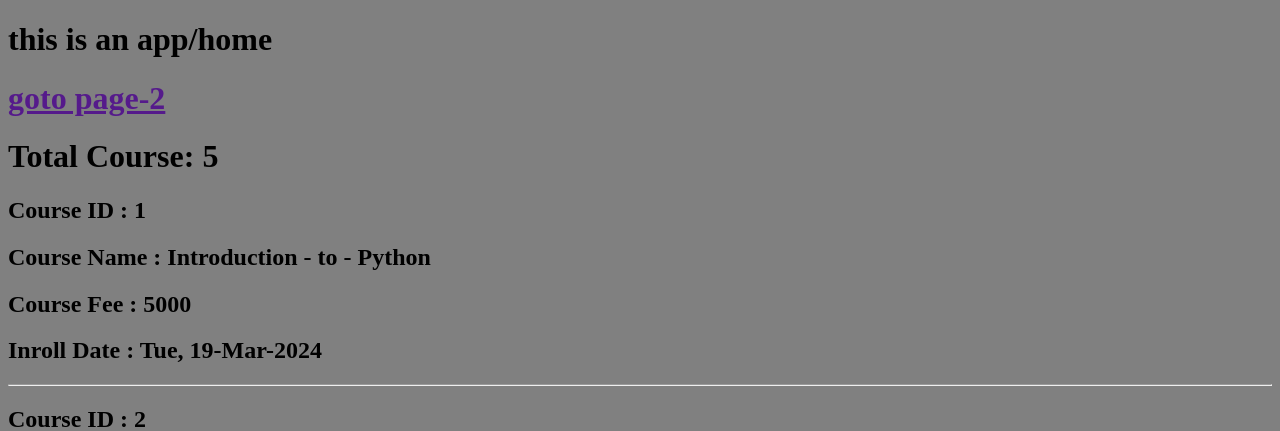
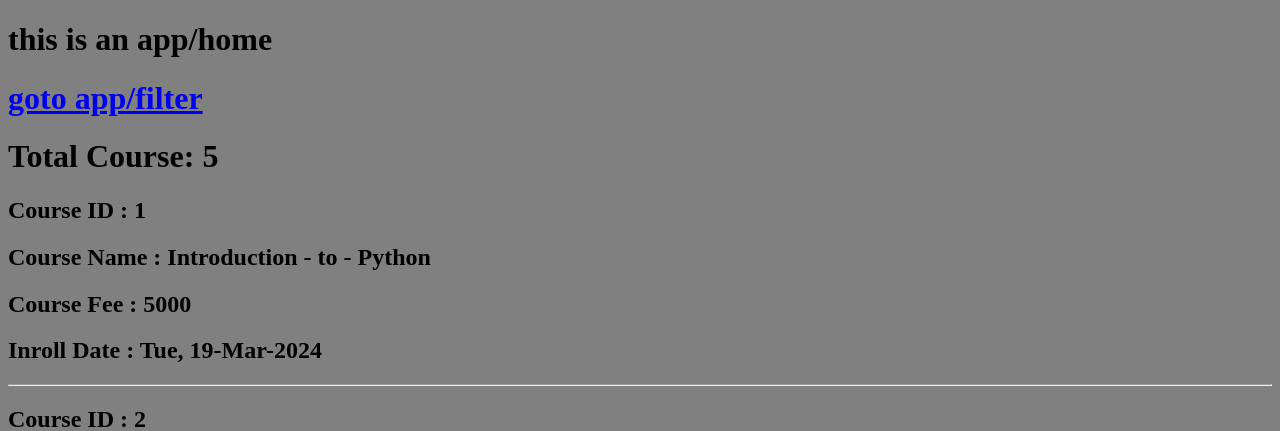
Before and after one commit to shafayetejaman/Django, a Django app: page /app/ in a window 1280 px wide. Shown: the top 431 px of the page. Run offline with Django 5.2, Linux system fonts and the light colour scheme.

Commit message:
Sat, Mar 9, 2024, 3:03 PM +06:00

```diff
--- a/module 10.5/project_10_5/app1/templates/app1/home.html
+++ b/module 10.5/project_10_5/app1/templates/app1/home.html
@@ -12,7 +12,7 @@
 </head>
 <body>
     <h1>this is an app/home</h1>
-    <a href=""><h1>goto page-2</h1></a>
+    <a href="/app/filter/"><h1>goto app/filter</h1></a>
 
     <h1>Total Course: {{course | length}}</h1>
     {% for i in course %}
```
